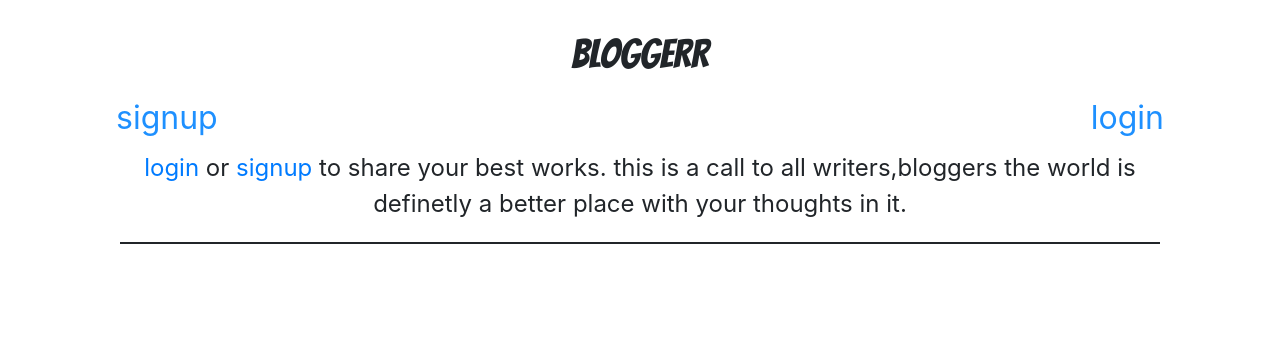
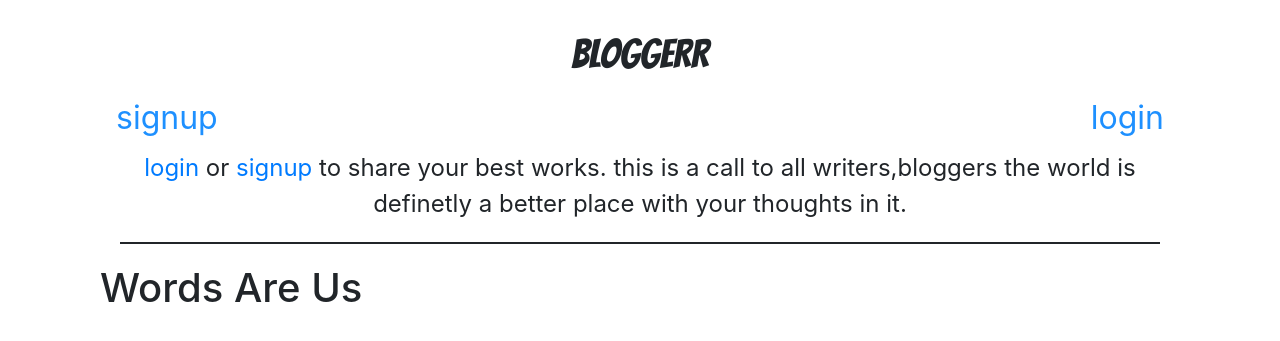
Before and after one commit to leonkae/Bloggerr, a Flask app: page / in a window 1280 px wide. Shown: the top 341 px of the page. Run offline with Flask 2, Linux system fonts and the light colour scheme; data that the repository does not hold is empty; some libraries are stand-ins or nearby versions; some web fonts are replaced.

Commit message:
ultered template

```diff
--- a/app/main/views.py
+++ b/app/main/views.py
@@ -35,6 +35,9 @@ def create_post():
         db.session.commit()
         return redirect(url_for('main_blueprint.posts'))
     return render_template('createpost.html',create=create_post)
+
+
+
 
 @main.route('/comment/<int:post_id>/add', methods=['POST'])
 @login_required
--- a/app/templates/index.html
+++ b/app/templates/index.html
@@ -18,6 +18,10 @@
   </div>
 
   <span class="line"></span>
+
+  <div class="tag_wrapper">
+    <h1>Words Are Us</h1>
+  </div>
   {% for post in posts %}
   <div class="posts-container">
     <div class="user-container">
```
